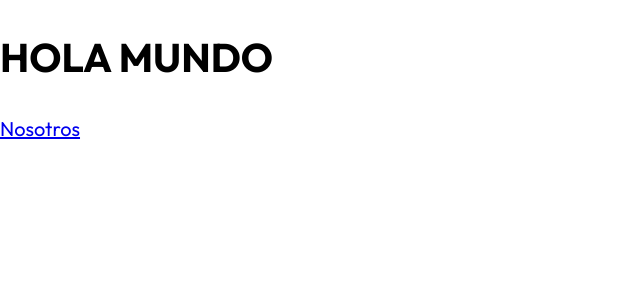
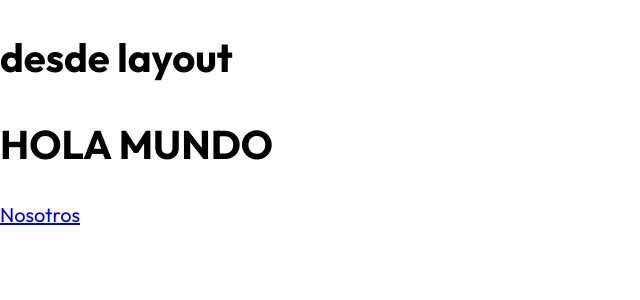
Before and after one commit to crccode/guitarra-next, a Next.js app: page / in a window 1280 px wide. Shown: the top 300 px of the page, without its empty margins (0-640 px from the left). Built offline with nearby package versions, Linux system fonts and the light colour scheme.

Commit message:
Agragando en el fragmenta la etiqueta title y description ayuda en el SEO

```diff
--- /dev/null
+++ b/components/layout.js
@@ -0,0 +1,15 @@
+import Head from 'next/head'
+
+
+export default function Layout({children, title='', description=''}) {
+  return (
+    <div>
+        <Head>
+            <title>{`GuitarLA - ${title}`}</title>
+            <meta name='description' content={description}/>
+        </Head>
+      <h1>desde layout </h1>
+      {children}
+    </div>
+  )
+}
--- a/pages/index.js
+++ b/pages/index.js
@@ -1,12 +1,18 @@
-import Head from 'next/head'
-import Image from 'next/image'
-import styles from '../styles/Home.module.css'
+import Link from 'next/link'
+import Layout from '../components/layout'
+
 
 export default function Home() {
   return (
     <>
-      <h1>HOLA MUNDO</h1>
-      <a href='/nosotros'>Nosotros</a>
+      <Layout
+        title= {'Inicio'}
+        description = {'Blog de musica, venta de guitarra y mas'}
+      >
+        <h1>HOLA MUNDO</h1>
+        <Link href='/nosotros'>Nosotros</Link>
+      </Layout>
+
     </>
   )
 }
```
Also changed, not shown: pages/nosotros.js (+10 -1 lines).
